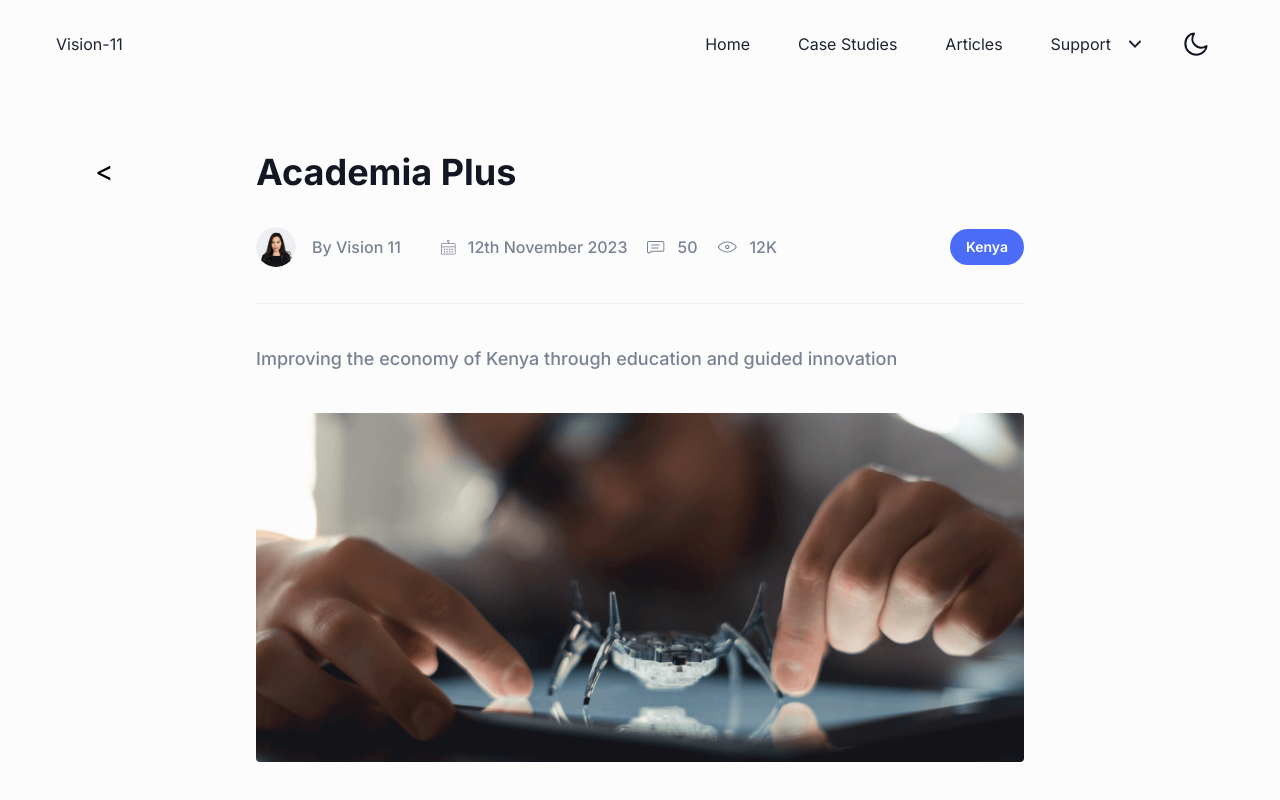
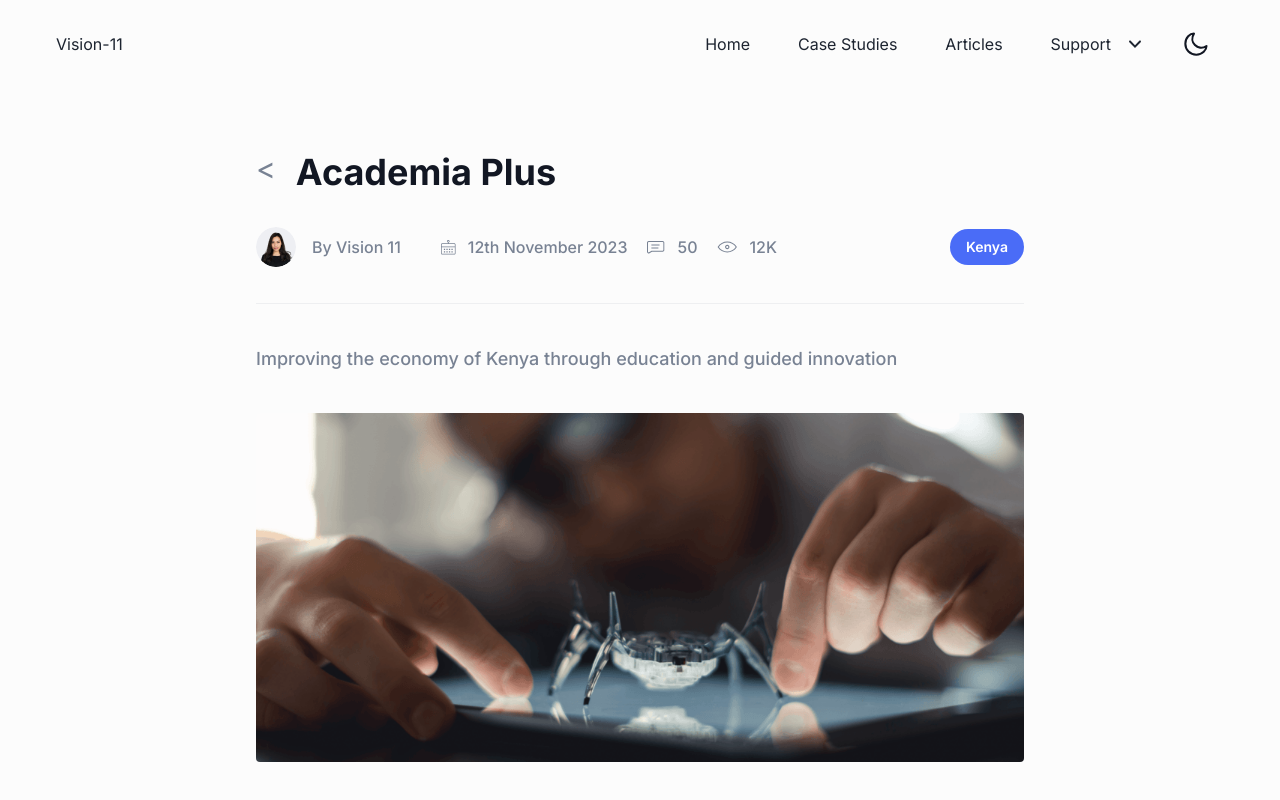
Before and after one commit to LighthouseCorporation/Vision-11-Website, a Next.js app: page /case-studies/academia in a window 1280 px wide. Shown: the top 800 px of the page. Built offline with nearby package versions, Linux system fonts and the light colour scheme.

Commit message:
Fine tuning Case-study Details

```diff
--- a/components/CaseStudyDetails/index.tsx
+++ b/components/CaseStudyDetails/index.tsx
@@ -44,13 +44,15 @@ const CaseStudyDetails = ({ caseStudy }: { caseStudy: ArticleType }) => {
                 <div className="container">
                     <div className="-mx-4 flex flex-wrap justify-center">
                         <div className="w-full px-4 lg:w-8/12">
-                            <Link href="/case-studies" style={{ position: "absolute", left: 95, top: 150 }}>
-                                <h1 style={{ fontSize: 28 }}>{"<"}</h1>
-                            </Link>
                             <div>
-                                <h2 className="mb-8 text-3xl font-bold leading-tight text-black dark:text-white sm:text-4xl sm:leading-tight">
-                                    {caseStudy.title}
-                                </h2>
+                                <div className="flex">
+                                    <Link href="/case-studies" className="mr-5">
+                                        <h1 className="text-3xl text-body-color">{"<"}</h1>
+                                    </Link>
+                                    <h2 className="mb-8 text-3xl font-bold leading-tight text-black dark:text-white sm:text-4xl sm:leading-tight">
+                                        {caseStudy.title}
+                                    </h2>
+                                </div>
                                 <div className="mb-10 flex flex-wrap items-center justify-between border-b border-body-color border-opacity-10 pb-4 dark:border-white dark:border-opacity-10">
                                     <div className="flex flex-wrap items-center">
                                         <div className="mb-5 mr-10 flex items-center">
```
